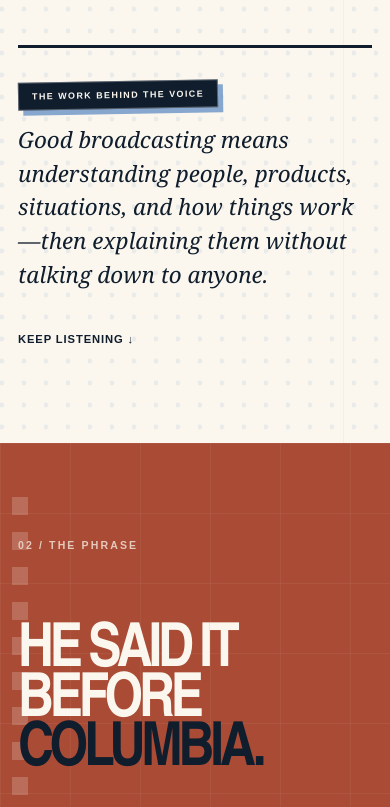
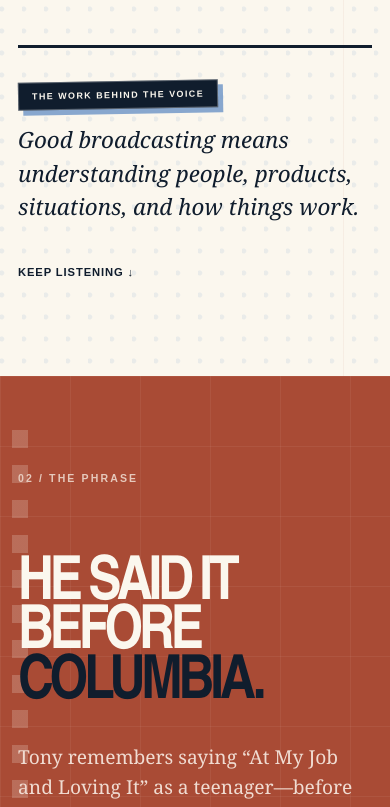
Before and after one commit to jamesshealy109-sudo/tony-clyburn-site, a Next.js app: page / in a window 390 px wide. Shown: the part 3514-4321 px from the top of the page. Built offline with nearby package versions, Linux system fonts and the light colour scheme; no server answers.

Commit message:
Remove rejected interview language

```diff
--- a/app/globals.css
+++ b/app/globals.css
@@ -154,12 +154,9 @@ h2 em span { color: var(--blue); font-size: .5em; letter-spacing: -.04em; vertic
 .archive-register { width: min(1340px, calc(100% - 64px)); display: grid; grid-template-columns: auto 1fr auto; gap: 18px; align-items: center; margin: 74px auto 0; color: rgba(255,255,255,.72); font-family: Arial, Helvetica, sans-serif; font-size: .5rem; font-weight: 900; letter-spacing: .2em; }
 .archive-register i { height: 1px; background: repeating-linear-gradient(90deg, currentColor 0 18px, transparent 18px 26px); }
 .archive-register b { font-size: inherit; }
-.phrase-story { position: relative; z-index: 2; display: grid; grid-template-columns: .3fr .9fr 1fr; gap: clamp(32px, 5vw, 74px); align-items: start; margin-top: 82px; padding-top: 54px; border-top: 1px solid rgba(255,255,255,.38); }
+.phrase-story { position: relative; z-index: 2; display: grid; grid-template-columns: .3fr 1fr; gap: clamp(32px, 5vw, 74px); align-items: start; margin-top: 82px; padding-top: 54px; border-top: 1px solid rgba(255,255,255,.38); }
 .phrase-story > p { margin: 8px 0 0; color: #f0dcd2; font-family: Arial, Helvetica, sans-serif; font-size: .59rem; font-weight: 900; letter-spacing: .18em; }
 .phrase-story blockquote { margin: 0; color: var(--navy); font-family: 'Arial Narrow', Arial, sans-serif; font-size: clamp(2.8rem, 5.2vw, 6rem); font-weight: 900; letter-spacing: -.06em; line-height: .9; }
-.phrase-story div { padding-left: 28px; border-left: 4px solid var(--navy); }
-.phrase-story div p { margin: 0; color: #f6e6de; font-size: 1.08rem; line-height: 1.62; }
-.phrase-story div p + p { margin-top: 18px; }
 
 .civic-section { position: relative; min-height: 700px; overflow: hidden; border-block: 10px solid var(--navy); }
 .civic-image { position: absolute; overflow: hidden; }
@@ -175,7 +172,6 @@ h2 em span { color: var(--blue); font-size: .5em; letter-spacing: -.04em; vertic
 .civic-labels { position: absolute; z-index: 3; top: 30px; left: max(32px, calc((100vw - 1340px) / 2)); right: max(32px, calc((100vw - 1340px) / 2)); display: flex; justify-content: space-between; color: rgba(255,255,255,.86); font-family: Arial, Helvetica, sans-serif; font-size: .5rem; font-weight: 900; letter-spacing: .2em; }
 .civic-labels span { padding: 9px 12px; border: 1px solid rgba(255,255,255,.42); background: rgba(16,29,45,.5); backdrop-filter: blur(6px); }
 .civic-signature { position: absolute; z-index: 3; left: max(32px, calc((100vw - 1340px) / 2)); bottom: 38px; transform: rotate(-1deg); }
-.civic-section blockquote { position: absolute; z-index: 3; right: max(32px, calc((100vw - 1340px) / 2)); bottom: 42px; width: min(490px, calc(100% - 64px)); margin: 0; padding: 27px 30px; border-left: 6px solid var(--rust); background: var(--paper); color: var(--navy); font-size: clamp(1.2rem, 2vw, 1.75rem); font-style: italic; line-height: 1.35; box-shadow: 12px 12px 0 var(--rust); }
 
 .pledge-section { position: relative; overflow: hidden; padding: 145px 0; background-color: var(--navy); background-image: radial-gradient(circle at 75% 18%, rgba(111,150,199,.13) 0 2px, transparent 2.5px); background-size: 24px 24px; color: var(--paper); }
 .pledge-section::before { content: '03'; position: absolute; left: -3vw; bottom: -7vw; color: rgba(255,255,255,.025); font-family: Arial, Helvetica, sans-serif; font-size: min(38vw, 540px); font-weight: 900; letter-spacing: -.12em; line-height: .8; }
@@ -262,7 +258,6 @@ footer { padding: 58px max(32px,4vw) 28px; background: #0a1421; color: var(--pap
   .story-grid { grid-template-columns: repeat(2, 1fr); }
   .story-card:nth-child(even) { transform: translateY(18px); }
   .phrase-story { grid-template-columns: 1fr 1fr; }
-  .phrase-story > p { grid-column: 1 / -1; }
   .civic-section { min-height: 620px; }
   .archive-grid { grid-template-columns: 1fr 1fr; }
   .archive-who { grid-column: 1 / -1; width: min(70%, 620px); justify-self: center; }
@@ -297,8 +292,6 @@ footer { padding: 58px max(32px,4vw) 28px; background: #0a1421; color: var(--pap
   .archive-who { grid-column: auto; width: 92%; justify-self: start; }
   .archive-color > div, .archive-headphones > div, .archive-who > div { height: 520px; }
   .phrase-story { grid-template-columns: 1fr; gap: 28px; margin-top: 60px; }
-  .phrase-story > p { grid-column: auto; }
-  .phrase-story div { padding-left: 18px; }
   .civic-section { min-height: 610px; }
   .civic-main { inset: 0 0 31% 0; }
   .civic-side { inset: 69% 0 0 0; border-left: 0; border-top: 8px solid var(--navy); }
@@ -306,7 +299,6 @@ footer { padding: 58px max(32px,4vw) 28px; background: #0a1421; color: var(--pap
   .civic-overlay { align-items: flex-start; padding: 75px 18px 0; }
   .civic-labels { left: 18px; right: 18px; }
   .civic-signature { left: 18px; bottom: 190px; font-size: .48rem; }
-  .civic-section blockquote { right: 18px; width: calc(100% - 36px); }
   .form-row { grid-template-columns: 1fr; gap: 0; }
   .contact-section::before { inset: 0 0 57%; clip-path: none; }
   .contact-form { padding: 25px 20px; box-shadow: 8px 8px 0 var(--blue), 12px 12px 0 -1px var(--navy); }
--- a/app/page.tsx
+++ b/app/page.tsx
@@ -154,7 +154,7 @@ export default function Home() {
             ))}
           </div>
           <div className="section-shell brag-line">
-            <div><span className="slogan-stamp brag-kicker">THE WORK BEHIND THE VOICE</span><p>Good broadcasting means understanding people, products, situations, and how things work—then explaining them without talking down to anyone.</p></div>
+            <div><span className="slogan-stamp brag-kicker">THE WORK BEHIND THE VOICE</span><p>Good broadcasting means understanding people, products, situations, and how things work.</p></div>
             <a href="#archive">Keep listening <span>↓</span></a>
           </div>
         </section>
@@ -185,7 +185,6 @@ export default function Home() {
           <div className="section-shell phrase-story">
             <p>COLUMBIA — AFTER 1987</p>
             <blockquote>“AT MY JOB AND LOVING IT.”</blockquote>
-            <div><p>Listeners began saying the phrase back to Tony.</p><p>And then they would tell him what their job was. Their work became their story. Those stories taught Tony about people, lives, and communities far beyond the studio.</p></div>
           </div>
         </section>
 
@@ -197,11 +196,10 @@ export default function Home() {
             <Image src={`${basePath}/images/tony-vintage-radio.jpg`} alt="Close view of a vintage radio dial and controls" fill sizes="(max-width: 760px) 100vw, 28vw" />
           </div>
           <div className="civic-overlay">
-            <p>THE PHRASE<br />CAME BACK.<br /><em>WITH A STORY.</em></p>
+            <p>RADIO MADE<br />DISTANCE<br /><em>FEEL SMALLER.</em></p>
           </div>
           <div className="slogan-stamp civic-signature">AT MY JOB AND LOVING IT™</div>
           <div className="civic-labels" aria-hidden="true"><span>COLUMBIA / AFTER 1987</span></div>
-          <blockquote>“And then they&apos;d tell Tony what their job was.”</blockquote>
         </section>
 
         <section className="pledge-section" id="pledge">
```
